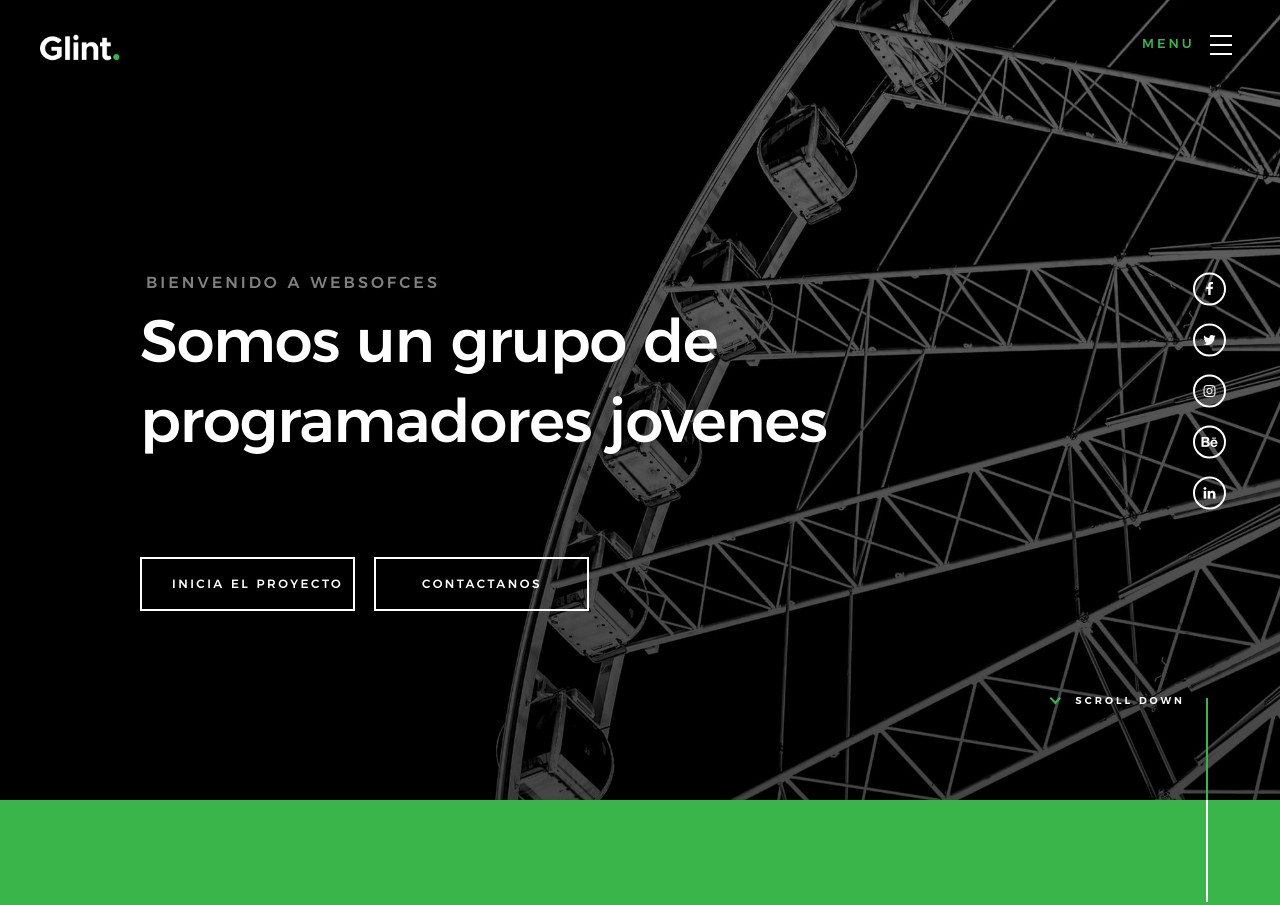
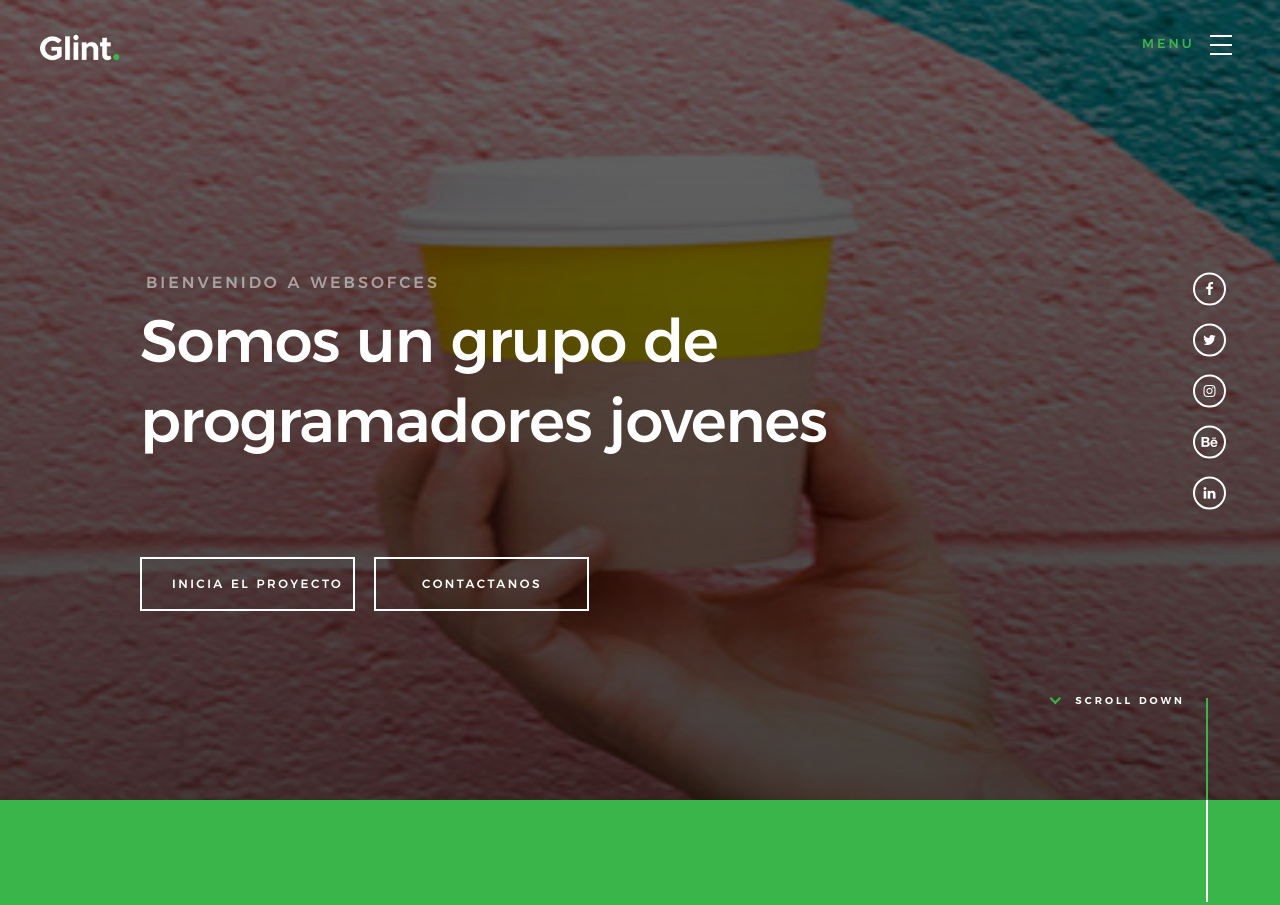
Before and after one commit to CesarISC/plantilla-web, a plain HTML site: page index.html in a window 1280 px wide. Shown: the top 905 px of the page. Drawn offline with Linux system fonts and the light colour scheme; files whose address does not match are found by name.

Commit message:
Cambio de imagen principal

```diff
--- a/index.html
+++ b/index.html
@@ -98,7 +98,7 @@
 
     <!-- home
     ================================================== -->
-    <section id="home" class="s-home target-section" data-parallax="scroll" data-image-src="images/wheel-2000.jpg" data-natural-width=3000 data-natural-height=2000 data-position-y=center>
+    <section id="home" class="s-home target-section" data-parallax="scroll" data-image-src="images/sample-image.jpg" data-natural-width=3000 data-natural-height=2000 data-position-y=center>
 
         <div class="overlay"></div>
         <div class="shadow-overlay"></div>
```
